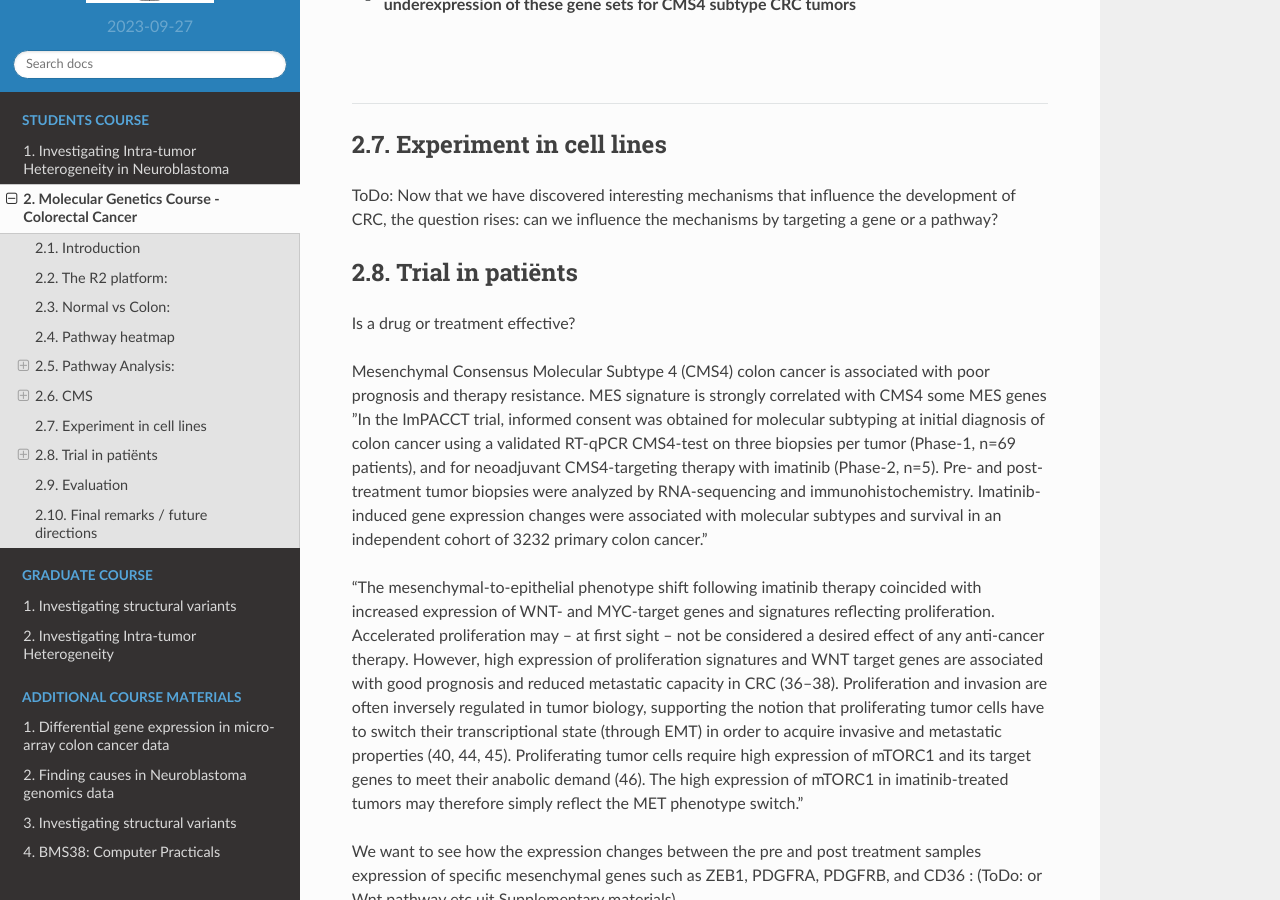
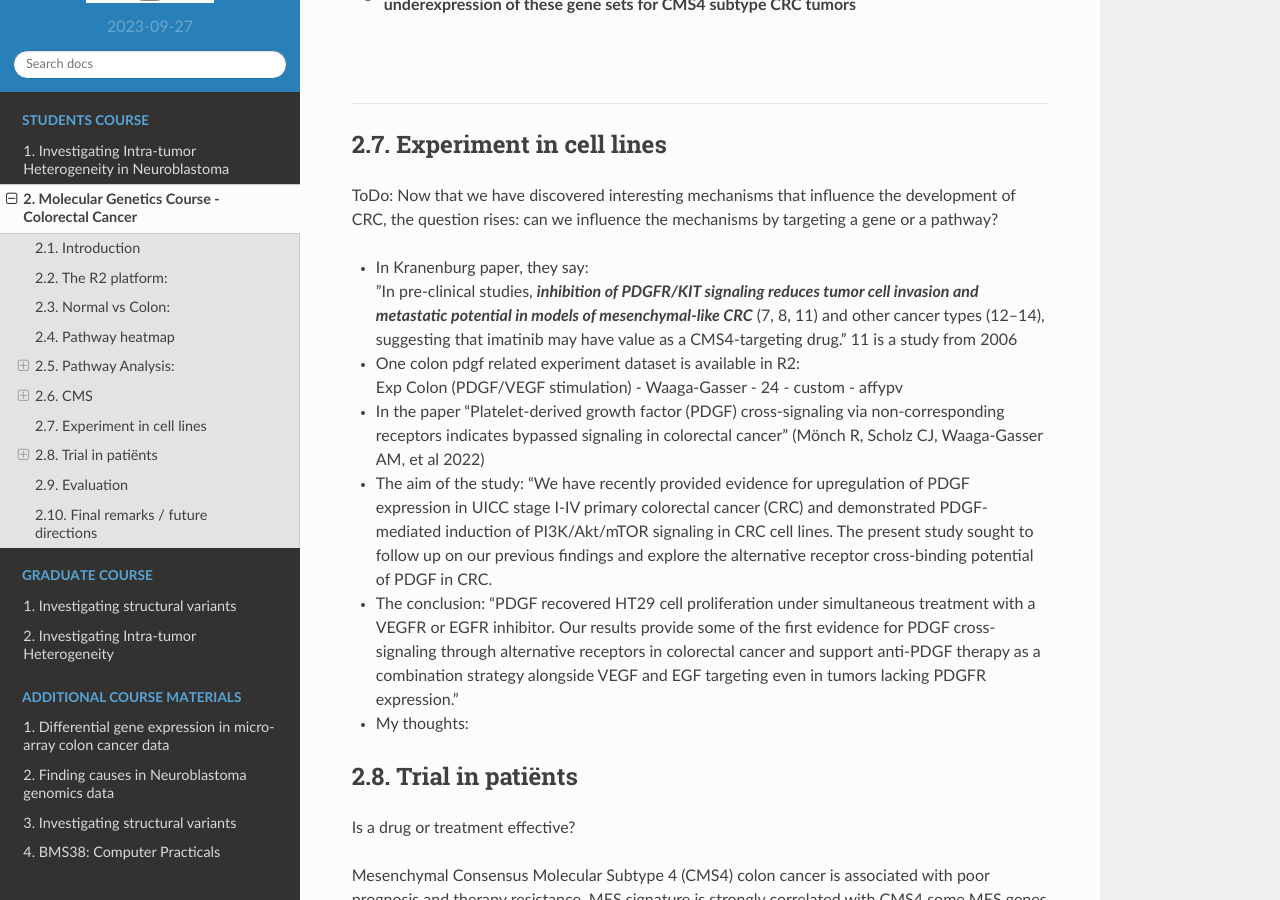
Before and after one commit to antronerds/r2-training-courses, a Sphinx documentation site: the page built from docs/Molecular_Genetics_CRC.md, in a window 1280 px wide and 900 px high, scrolled down 14071 px. Built offline with Sphinx 7.4.7 and the Read the Docs theme 2.0.0, drawn with Linux system fonts in a browser that asks for light colours.

Commit message:
Thoughts about experiment

```diff
--- a/docs/Molecular_Genetics_CRC.md
+++ b/docs/Molecular_Genetics_CRC.md
@@ -359,6 +359,25 @@ set analysis, todo remove")
 ToDo: Now that we have discovered interesting mechanisms that influence the development of CRC, the question rises:
 can we influence the mechanisms by targeting a gene or a pathway?
 
+* In Kranenburg paper, they say:
+"In pre-clinical studies, **_inhibition of PDGFR/KIT signaling reduces tumor cell invasion and metastatic potential in
+models of mesenchymal-like CRC_** (7, 8, 11) and other cancer types (12–14), suggesting that imatinib may have value
+as a CMS4-targeting drug."  11 is a study from 2006
+
+* One colon pdgf related experiment dataset is available in R2:
+Exp Colon (PDGF/VEGF stimulation) - Waaga-Gasser - 24 - custom - affypv
+* In the paper "Platelet-derived growth factor (PDGF) cross-signaling via non-corresponding receptors indicates bypassed
+signaling in colorectal cancer" (Mönch R, Scholz CJ, Waaga-Gasser AM, et al 2022)
+* The aim of the study: "We have recently provided evidence for upregulation of PDGF expression in UICC stage I-IV
+  primary colorectal cancer (CRC) and demonstrated PDGF-mediated induction of PI3K/Akt/mTOR signaling in CRC cell lines.
+  The present study sought to follow up on our previous findings and explore the alternative receptor cross-binding
+  potential of PDGF in CRC.
+* The conclusion:
+"PDGF recovered HT29 cell proliferation under simultaneous treatment with a VEGFR or EGFR inhibitor. Our results provide
+some of the first evidence for PDGF cross-signaling through alternative receptors in colorectal cancer and support
+anti-PDGF therapy as a combination strategy alongside VEGF and EGF targeting even in tumors lacking PDGFR expression."
+* My thoughts:
+
 ## Trial in patiënts
 
 Is a drug or treatment effective?
```
